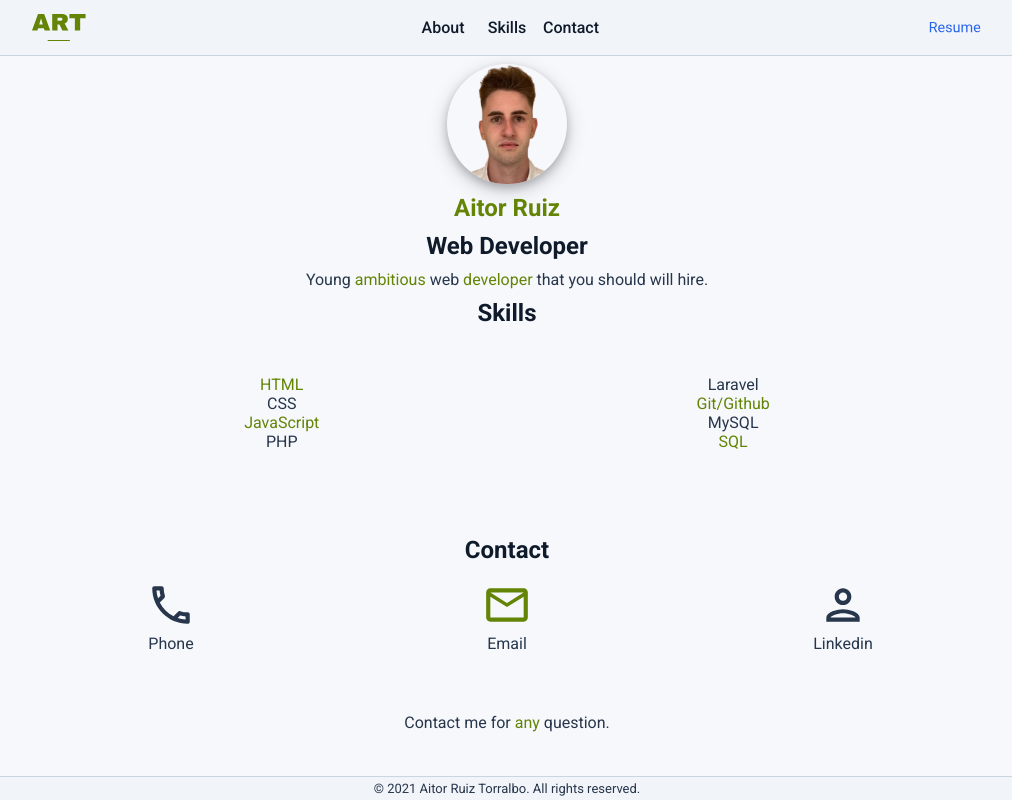
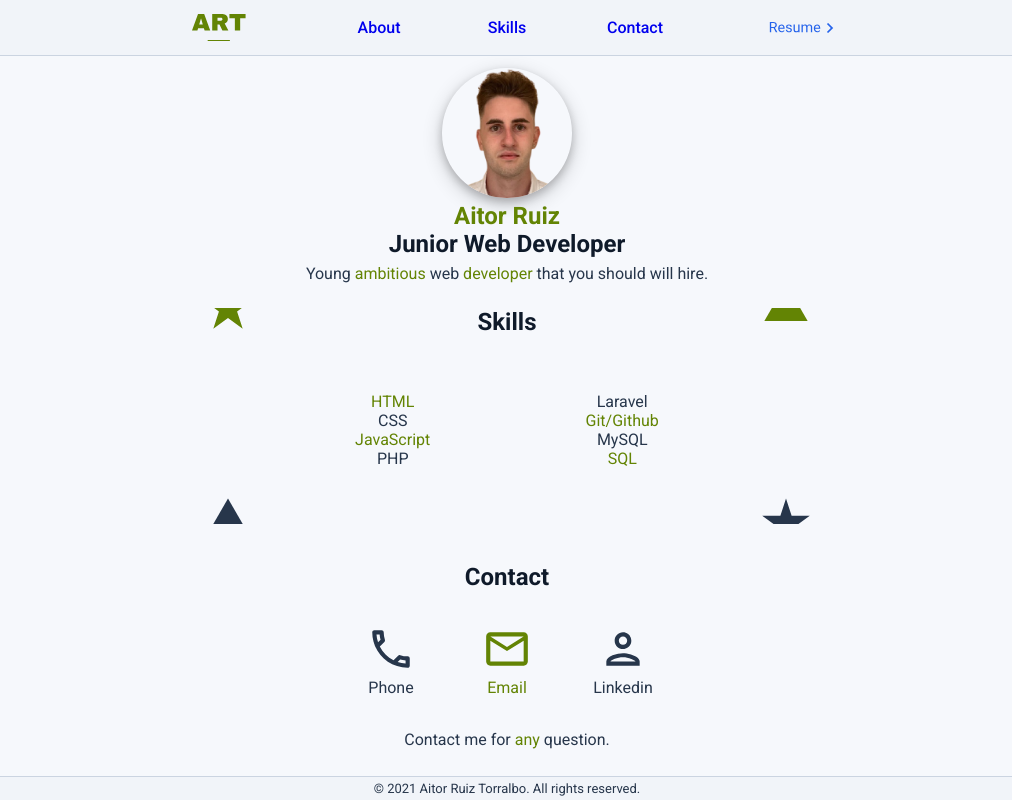
Before and after one commit to AitorRuizDev/aitorruiz, a plain HTML site: page index.html in a window 1280 px wide. Shown: the whole page, without its empty margins (133-1145 px from the left). Drawn offline with Linux system fonts and the light colour scheme.

Commit message:
hotfix a links

```diff
--- a/css/style.css
+++ b/css/style.css
@@ -29,13 +29,14 @@
   }
 
   a{
-    width: 5vw;
+    display: flex;
+    justify-content: center;
+    align-items: center;
     text-decoration: none;
     text-align: center;
-    align-items: center;
-    display: flex;
-    flex-direction: column;
-    justify-content: center;
+    height: 100%;
+    width: 75%;
+    margin: 0.5em;
   }
 
   body{
@@ -54,43 +55,36 @@
     position: fixed;
     top: 0;
     display: flex;
-    justify-content: space-around;
+    justify-content: center;
     align-items: center;
     border-bottom: 1px solid var(--border-color);
+  }
+
+  #header-container{
+    display:flex;
+    justify-content: space-between;
+    align-items: center;
+    flex-direction: row;
+    width: 60%;
+    height: 7vh;
   }
 
   #logo {
     display: flex;
     justify-content: center;
     align-items: center;
+    width: 25%;
+    height: 100%;
   }
 
-  #logo a{
-    display: flex;
-    justify-content: center;
-    align-items: center;
-    height: 7vh;
-    width: 5vw;
-  }
 
   nav{
     display: flex;
-    justify-content: space-around;
+    justify-content: space-evenly;
     align-items: center;
-    width: 15vw;
     text-align: center;
-  }
-
-
-  nav a{
-    display: flex;
-    justify-content: center;
-    align-items: center;
-    text-decoration: none;
-    color: var(--dark-color);
-    width: 5vw;
-    text-align: center;
-    height: 7vh;
+    width: 50%;
+    height: 100%;
   }
 
   nav a:hover{
@@ -103,22 +97,18 @@
     align-items: center;
     background: url(/assets/icons/resume.svg)no-repeat;
     background-position: center;
-    width: 5%;
+    height: 7vh;
+    width: 25%;
   }
 
   #action a{
-    width: 5vw;
-    height: 7vh;
-    text-decoration: none;
     color: var(--info-color);
-    background-position: center;
   }
 
   #action:hover{
     background: url(/assets/icons/resume-green.svg)no-repeat;
-    background-position: center;
+    background-position:center;
     color:var(--main-color);
-
   }
 
   #action a:hover{
@@ -137,20 +127,55 @@
     margin-top: 7vh;
   }
 
-  #about div{
-    margin: 5px;
+  #about-container{
+    display: flex;
+    justify-content: center;
+    align-items: center;
+    flex-direction: column;
+    width: 60%;
+    height: 90%;
   }
 
   #about-image{
     display: flex;
     justify-content: center;
     align-items: center;
+    height: 60%;
   }
 
   #about-image img{
-    height: 15vh;
+    height: 100%;
     border-radius: 50%;
     box-shadow: 0 4px 8px 0 rgba(0, 0, 0, 0.2), 0 6px 20px 0 rgba(0, 0, 0, 0.19);
+  }
+
+  #about-title-container{
+    display: flex;
+    justify-content: center;
+    align-items: center;
+    flex-direction: column;
+    height: 30%;
+  }
+
+  #about-title{
+    display: flex;
+    justify-content: center;
+    align-items: flex-start;
+    height: 50%;
+  }
+
+  #about-subtitle{
+    display: flex;
+    justify-content: center;
+    align-items: flex-end;
+    height: 50%;
+  }
+
+  #about-description{
+    display: flex;
+    justify-content: center;
+    align-items: center;
+    height: 10%;
   }
 
   /* SKILLS */
@@ -163,18 +188,26 @@
     height: 30vh;
   }
 
-  #skills-title{
-    width: 100vw;
-    height: 5vh;
+  #skills-container{
+    width: 60%;
     display: flex;
     justify-content: center;
     align-items: center;
+    flex-direction: column;
+    background: url(/assets/icons/decoration.svg)no-repeat;
+    background-position: center;
+    height: 90%;
+  }
+
+  #skills-title{
+    display: flex;
+    justify-content: center;
+    align-items: flex-start;
   }
 
   #skills-columns{
-    margin-bottom: 5vh;
-    width: 100vw;
-    height: 25vh;
+    height: 100%;
+    width: 80%;
     display: flex;
     justify-content: space-evenly;
     align-items: center;
@@ -191,21 +224,26 @@
     height: 30vh;
   }
 
+  #contact-container{
+    display: flex;
+    justify-content: space-around;
+    align-items: center;
+    flex-direction: column;
+    width: 60%;
+    height: 90%;
+  }
+
   #contact-title{
-    width: 100vw;
-    height: 5vh;
     display: flex;
     justify-content: center;
-    align-items: center;
+    align-items: flex-start;
   }
 
   #contact-types{
-    width: 100vw;
     display: flex;
     justify-content: space-evenly;
     align-items: center;
-    height: 20vh;
-    margin-bottom: 5vh;
+    width: 50%;
   }
 
   .contact-types-box{
@@ -214,20 +252,23 @@
     align-items: center;
     flex-direction: column;
     text-align: center;
-    height: 9.5vh;
-    width: 5vw;
+    height: 5em;
+    width: 5em;
   }
 
   .contact-types-box a {
-    height: 9.5vh;
+    display: flex;
+    justify-content: center;
+    align-items: center;
+    flex-direction: column;
+    height: 100%;
+    width: 100%;
   }
 
   #contact-description{
-    height: 5vh;
     display: flex;
     justify-content: center;
-    align-items: center;
-    margin-bottom: 5vh;
+    align-items: flex-end;
   }
 
   /* FOOTER */
--- a/index.html
+++ b/index.html
@@ -9,6 +9,7 @@
 </head>
 <body>
     <header>
+        <div id="header-container">
             <div id="logo">
                 <a href="index.html"><img src="assets/brand/logo.svg" alt="Aitor Ruiz Torralbo logo"></a>
             </div>
@@ -20,22 +21,28 @@
             <div id="action">
                 <a href="/assets/brand/en_CV_Ruiz_Torralbo_Aitor.pdf" download target="blank""></a>
             </div>
+        </div>
     </header>
     <section id="about">
+        <div id="about-container">
             <div id="about-image">
                 <img src="assets/brand/aitor.png" alt="personal photo of Aitor Ruiz Torralbo">
             </div>
+            <div id="about-title-container">
                 <div id="about-subtitle">
                     <h2>Aitor Ruiz</h2>
                 </div>
                 <div id="about-title">
-            <h1>Web Developer</h1>
+                    <h1>Junior Web Developer</h1>
+                </div>
             </div>
             <div id="about-description">
                 <p>Young <span>ambitious</span> web <span>developer</span> that you should will hire.</p>
             </div>
+        </div>
     </section>
     <section id="skills">
+        <div id="skills-container">
             <div id="skills-title">
                 <h1>Skills</h1>
             </div>
@@ -53,8 +60,10 @@
                     <p><span>SQL</span></p>
                 </div>
             </div>
+        </div>
     </section>
     <section id="contact">
+        <div id="contact-container">
             <div id="contact-title">
                 <h1>Contact</h1>
             </div>
@@ -74,7 +83,7 @@
                         <img src="assets/icons/email.svg" alt="email icon">
                     </div>
                     <div id="contact-types-email-text">
-                    <p>Email</p>
+                        <p><span>Email</span></p>
                     </div></a>
                 </div>
                 <div class="contact-types-box">
@@ -90,6 +99,7 @@
             <div id="contact-description">
                 <p>Contact me for <span>any</span> question.</p>
             </div>
+        </div>
     </section>
     <footer>
         <div id="footer-text">
```
Also changed, not shown: assets/icons/decoration.svg (added). Lines whose indentation alone changed are shown as unchanged.
